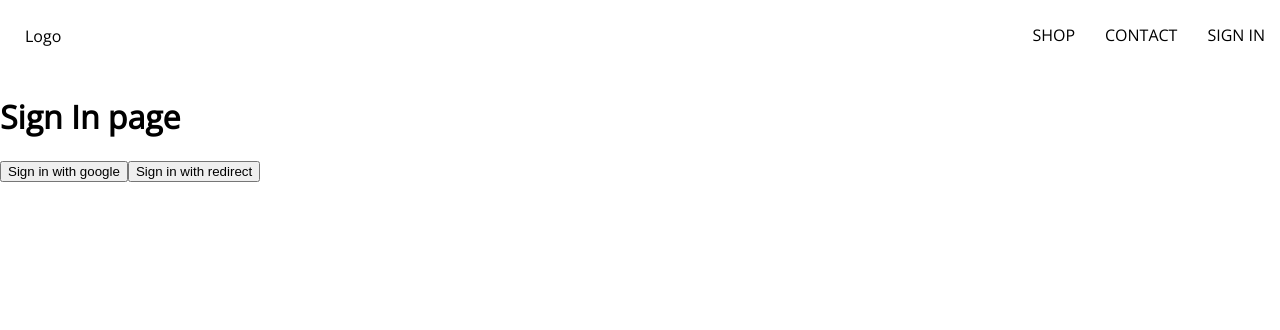
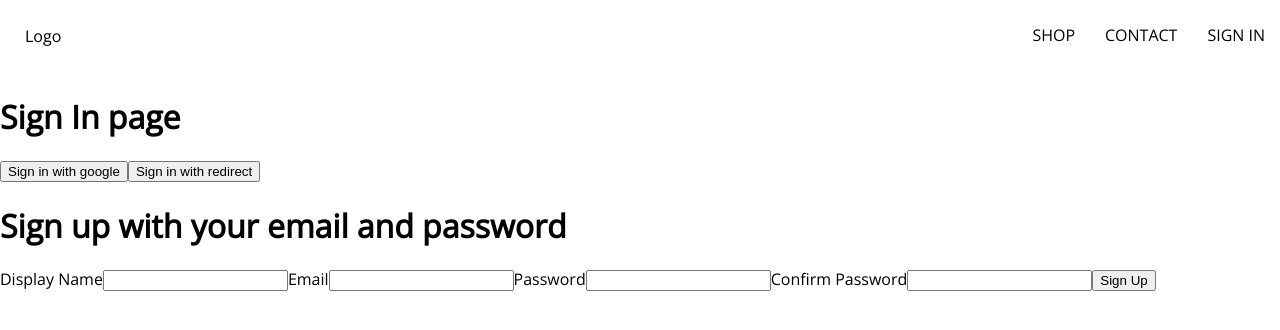
Before and after one commit to ericknamukolo/clothing-site, a React (Create React App) app: page /sign-in in a window 1280 px wide. Shown: the top 330 px of the page. Built offline with nearby package versions, Linux system fonts and the light colour scheme.

Commit message:
configured the inputs

```diff
--- a/src/App.tsx
+++ b/src/App.tsx
@@ -1,7 +1,7 @@
 import React from 'react';
 import Home from './routes/home/home_route';
 import { Route, Routes } from 'react-router-dom';
-import NavigationBar from './components/navigation_bar/navigation';
+import NavigationBar from './components/home/navigation_bar/navigation';
 import SignIn from './routes/sign-in/sign-in';
 
 const Shop = () => {
--- /dev/null
+++ b/src/components/auth/sign-up-form.tsx
@@ -0,0 +1,49 @@
+import React, { Fragment, useState } from 'react';
+import TextField from '../../models/field';
+
+const SignUpForm: React.FC = () => {
+  const [fields, setField] = useState([
+    { display: 'Display Name', type: 'text' },
+    { display: 'Email', type: 'email' },
+    { display: 'Password', type: 'password' },
+    { display: 'Confirm Password', type: 'password' },
+  ] as TextField[]);
+
+  const handleChange = (event: any) => {
+    setField((prevState) => {
+      let updatedFields = [...prevState];
+      const index: number = updatedFields.findIndex(
+        (val) => val.display === event.target.name
+      );
+      updatedFields[index] = {
+        type: updatedFields[index].type,
+        display: updatedFields[index].display,
+        input: event.target.value,
+      };
+      return updatedFields;
+    });
+  };
+  return (
+    <div>
+      <h1>Sign up with your email and password</h1>
+      <form>
+        {fields.map((field) => {
+          return (
+            <Fragment key={field.type + field.display}>
+              <label>{field.display}</label>
+              <input
+                type={field.type}
+                required
+                onChange={handleChange}
+                name={field.display}
+              />
+            </Fragment>
+          );
+        })}
+        <button onClick={() => console.log(fields)}>Sign Up</button>
+      </form>
+    </div>
+  );
+};
+
+export default SignUpForm;
--- a/src/components/category_card/categories.tsx
+++ b/src/components/home/category_card/categories.tsx
@@ -1,5 +1,5 @@
 import React from 'react';
-import Category from '../../models/category';
+import Category from '../../../models/category';
 import CategoryCard from './category_card';
 import './category.scss';
 
--- a/src/components/category_card/category_card.tsx
+++ b/src/components/home/category_card/category_card.tsx
@@ -1,5 +1,5 @@
 import React from 'react';
-import Category from '../../models/category';
+import Category from '../../../models/category';
 import './category.scss';
 
 const CategoryCard: React.FC<{ category: Category }> = (props) => {
--- a/src/components/navigation_bar/navigation.tsx
+++ b/src/components/home/navigation_bar/navigation.tsx
@@ -1,7 +1,7 @@
 import React, { Fragment } from 'react';
 import { Outlet, Link } from 'react-router-dom';
 import './navigation.scss';
-import LinkModel from '../../models/link';
+import LinkModel from '../../../models/link';
 
 const links: LinkModel[] = [
   { title: 'SHOP', path: '/shop' },
--- /dev/null
+++ b/src/models/field.ts
@@ -0,0 +1,7 @@
+type TextField = {
+  display: string;
+  type: string;
+  input: string;
+};
+
+export default TextField;
--- a/src/routes/home/home_route.tsx
+++ b/src/routes/home/home_route.tsx
@@ -1,6 +1,6 @@
 import React from 'react';
 import Category from '../../models/category';
-import Categories from '../../components/category_card/categories';
+import Categories from '../../components/home/category_card/categories';
 
 const Home = () => {
   const categories: Category[] = [
--- a/src/routes/sign-in/sign-in.tsx
+++ b/src/routes/sign-in/sign-in.tsx
@@ -2,13 +2,13 @@ import React, { Fragment, useEffect } from 'react';
 import Auth from '../../providers/auth';
 import { getRedirectResult } from 'firebase/auth';
 import { auth } from '../../utils/firebase';
+import SignUpForm from '../../components/auth/sign-up-form';
 
 const SignIn: React.FC = (props) => {
   useEffect(() => {
     const fetchData = async () => {
       try {
         const res = await getRedirectResult(auth);
-        console.log(res);
         if (res === null) return;
         await new Auth().createUserForRedirect(res!);
       } catch (error) {
@@ -25,6 +25,7 @@ const SignIn: React.FC = (props) => {
       <button onClick={new Auth().authWithRedirect}>
         Sign in with redirect
       </button>
+      <SignUpForm />
     </Fragment>
   );
 };
```
Also changed, not shown: src/components/home/category_card/category.scss (renamed from src/components/category_card/category.scss), src/components/home/navigation_bar/navigation.scss (renamed from src/components/navigation_bar/navigation.scss).
